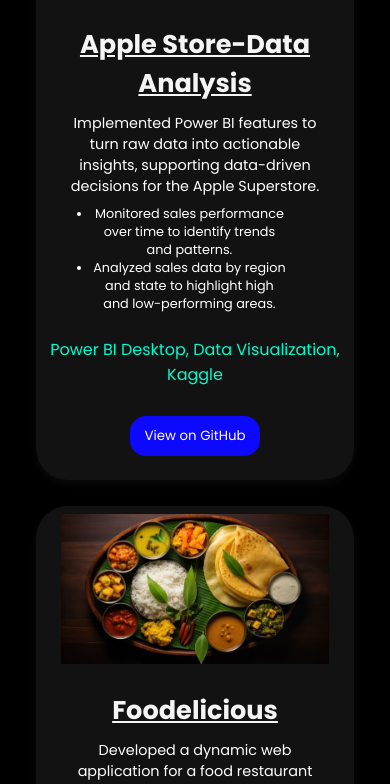
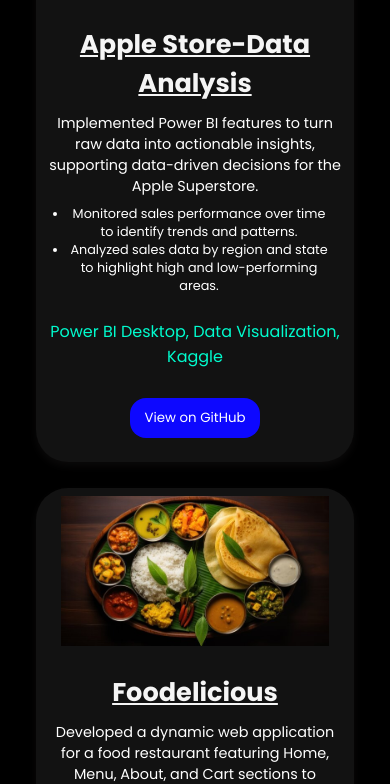
Before and after one commit to rakii17/Portfolio, a React (Create React App) app: page / in a window 390 px wide. Shown: the part 1665-2449 px from the top of the page. Built offline with nearby package versions, Linux system fonts and the light colour scheme.

Commit message:
Update Works

```diff
--- a/src/components/Footer/footer.css
+++ b/src/components/Footer/footer.css
@@ -93,7 +93,7 @@
     }
 
     .contact-left, .contact-right {
-        padding: 0.5rem 0;
+        padding: 0.4rem 0;
     }
 
     .contact-left {
@@ -102,11 +102,13 @@
 
     .contact-right {
         margin-bottom: 0;
+        margin-left: -2rem;
+        margin-right: -2rem;
     }
 
     .contact-icon {
-        width: 50px;
-        height: 50px;
+        width: 60px;
+        height: 60px;
         margin: 1rem;
         border-radius: 1rem;
     }
--- a/src/components/Projects/projects.css
+++ b/src/components/Projects/projects.css
@@ -16,7 +16,7 @@
     background-color: black;
     text-align: center;
     margin-bottom: 0;
-  }
+}
 
 .project-card {
     background-color: rgb(18, 18, 18);
@@ -103,7 +103,7 @@
         background-color: black;
         text-align: center;
         margin-bottom: 0;
-      }
+    }
 
     .project-card {
         width: 100%;
@@ -117,12 +117,15 @@
 
     .project-description {
         font-size: 0.9rem;
+        color: white;
+        margin-left: -1rem;
+        margin-right: -1rem;
     }
 
     .project-features {
         font-size: 0.8rem;
-        margin-left: 3rem;
-        margin-right: 3.7rem;
+        margin-left: 1.5rem;
+        margin-right: 1rem;
     }
 
     .project-button {
--- a/src/components/Works/works.css
+++ b/src/components/Works/works.css
@@ -119,6 +119,6 @@
     }
 
     .work-details ul li {
-        margin-left: 0.5rem;
+        margin-left: -0.5rem;
     }
 }
```
